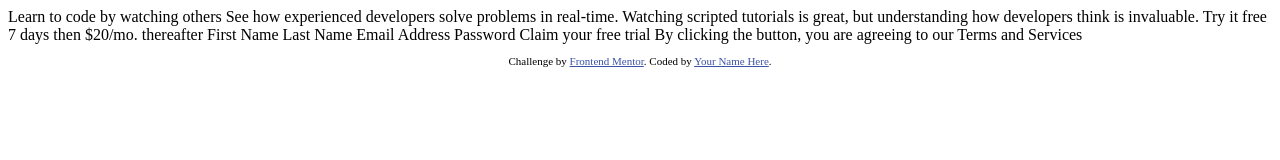
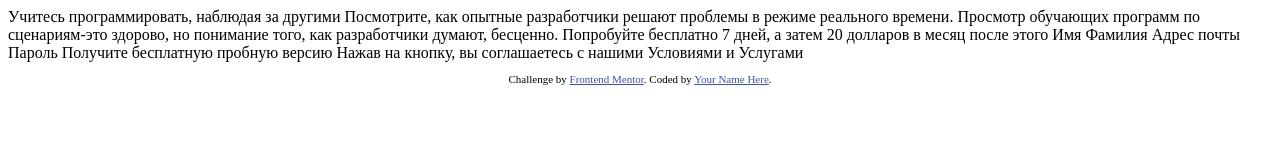
Before and after one commit to bulsond/JsSmallApps, a plain HTML site: page CheckForm2/index.html in a window 1280 px wide. Drawn offline with Linux system fonts and the light colour scheme.

Commit message:
chore: перевод надписей на русский

```diff
--- a/CheckForm2/index.html
+++ b/CheckForm2/index.html
@@ -1,12 +1,10 @@
 <!DOCTYPE html>
-<html lang="en">
+<html lang="ru">
 <head>
   <meta charset="UTF-8">
-  <meta name="viewport" content="width=device-width, initial-scale=1.0"> <!-- displays site properly based on user's device -->
-
+  <meta name="viewport" content="width=device-width, initial-scale=1.0">
   <link rel="icon" type="image/png" sizes="32x32" href="./images/favicon-32x32.png">
-
-  <title>Frontend Mentor | Intro component with sign up form</title>
+  <title>Пример формы подписки</title>
 
   <!-- Feel free to remove these styles or customise in your own stylesheet 👍 -->
   <style>
@@ -16,21 +14,20 @@
 </head>
 <body>
 
-  Learn to code by watching others
+  Учитесь программировать, наблюдая за другими
 
-  See how experienced developers solve problems in real-time. Watching scripted tutorials is great,
-  but understanding how developers think is invaluable.
+  Посмотрите, как опытные разработчики решают проблемы в режиме реального времени. Просмотр обучающих программ по сценариям-это здорово, но понимание того, как разработчики думают, бесценно.
 
-  Try it free 7 days then $20/mo. thereafter
+  Попробуйте бесплатно 7 дней, а затем 20 долларов в месяц после этого
 
-  First Name
-  Last Name
-  Email Address
-  Password
+  Имя
+  Фамилия
+  Адрес почты
+  Пароль
 
-  Claim your free trial
+  Получите бесплатную пробную версию
 
-  By clicking the button, you are agreeing to our Terms and Services
+  Нажав на кнопку, вы соглашаетесь с нашими Условиями и Услугами
 
   <footer>
     <p class="attribution">
```
